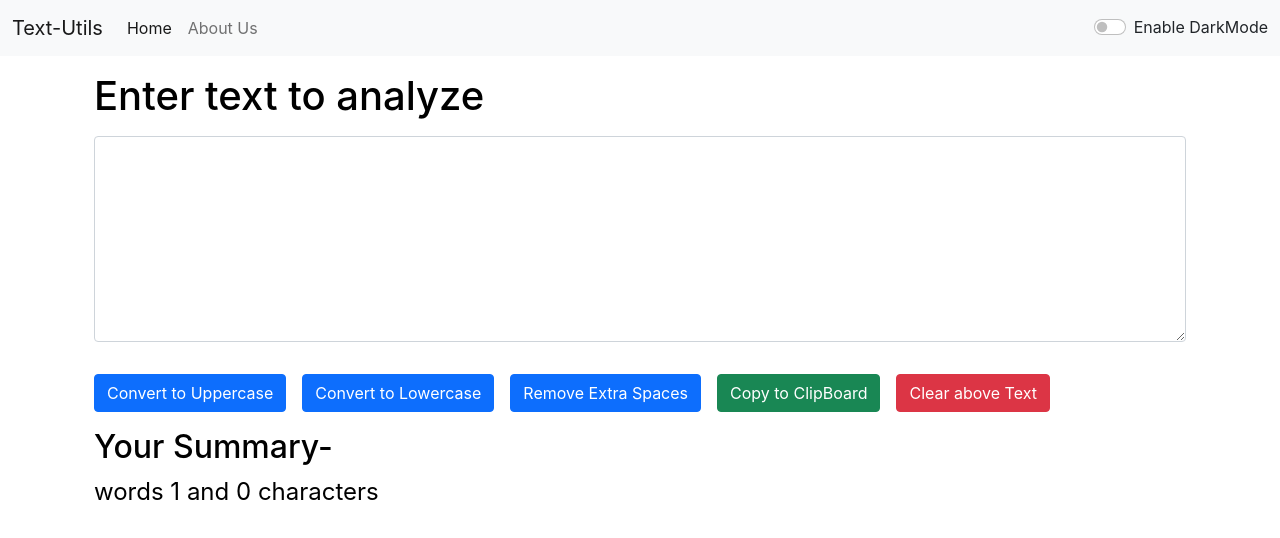
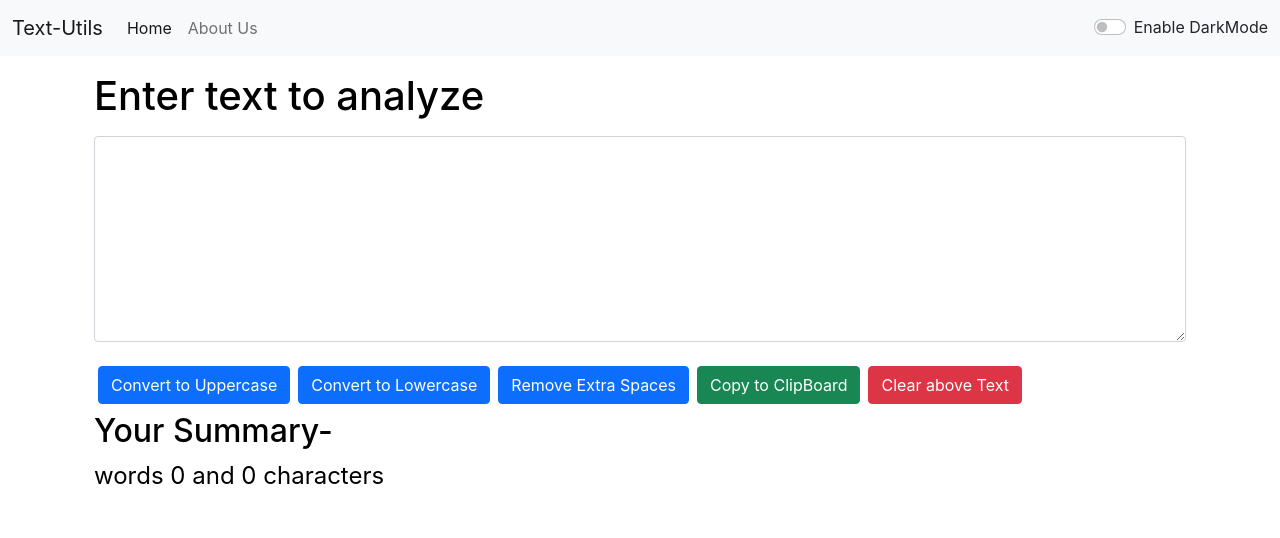
Before and after one commit to RajavJain/Text-Editor1.0, a React (Create React App) app: page / in a window 1280 px wide. Shown: the top 538 px of the page. Built offline with nearby package versions, Linux system fonts and the light colour scheme.

Commit message:
word counter bug

```diff
--- a/src/components/TextForm.js
+++ b/src/components/TextForm.js
@@ -48,17 +48,17 @@ export default function TextForm(props) {
             <div className="my-3">
                 <textarea className="form-control" style={{backgroundColor:props.mode==='dark'?'grey':'white',color:props.mode==='dark'?'white':'black'}} id="myBox" value={text} rows="8" onChange={handleOnChange}></textarea>
             </div>
-            <button className="btn btn-primary my-3" onClick={handleUpClick}>Convert to Uppercase</button>
-            <button className="btn btn-primary my-3 mx-3" onClick={handleLoClick}>Convert to Lowercase</button>
-            <button className="btn btn-primary my-3 " onClick={handleExtraSpaces}>Remove Extra Spaces</button>
-            <button className="btn btn-success my-3 mx-3" onClick={handleOnCopy}>Copy to ClipBoard</button>
-            <button className="btn btn-danger my-3" onClick={handleClearClick}  >Clear above Text</button>
+            <button className="btn btn-primary my-2 mx-1" onClick={handleUpClick}>Convert to Uppercase</button>
+            <button className="btn btn-primary my-2 mx-1" onClick={handleLoClick}>Convert to Lowercase</button>
+            <button className="btn btn-primary my-2 mx-1" onClick={handleExtraSpaces}>Remove Extra Spaces</button>
+            <button className="btn btn-success my-2 mx-1" onClick={handleOnCopy}>Copy to ClipBoard</button>
+            <button className="btn btn-danger my-2 mx-1" onClick={handleClearClick}  >Clear above Text</button>
 
         </div>
 
         <div className="container" style={{color:props.mode==='dark'?'white':'black'}}>
             <h2>Your Summary-</h2>
-            <p className='para'> words {text.split(" ").length} and {text.length} characters </p>
+            <p className='para'> words {text.split(" ").filter((element)=>{return element.length!==0}).length} and {text.length} characters </p>
         </div>
         </>
     )
```
